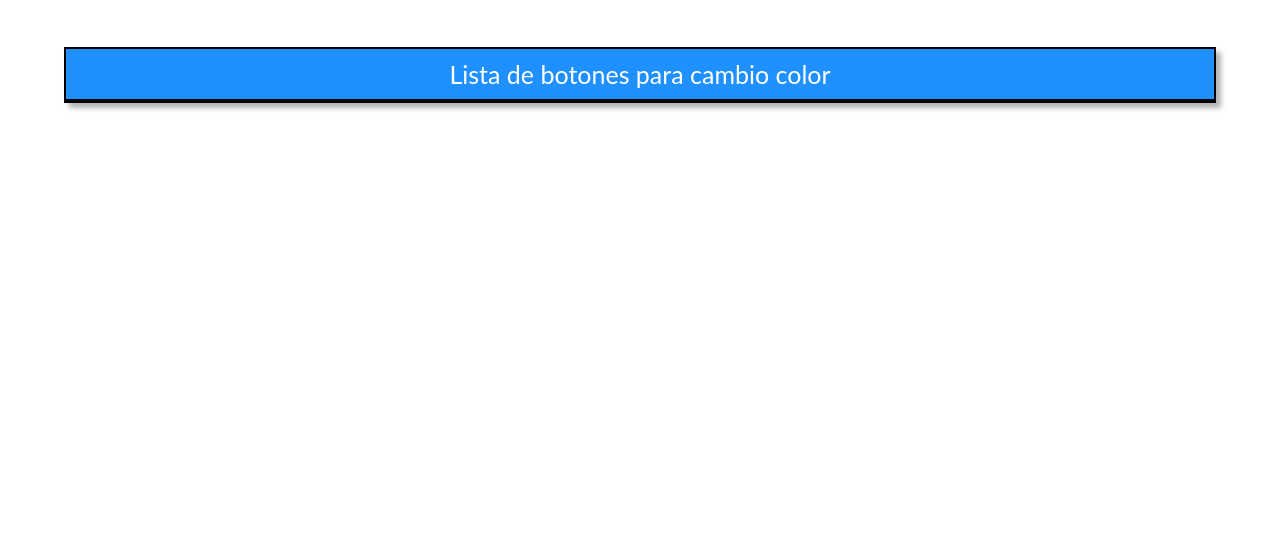
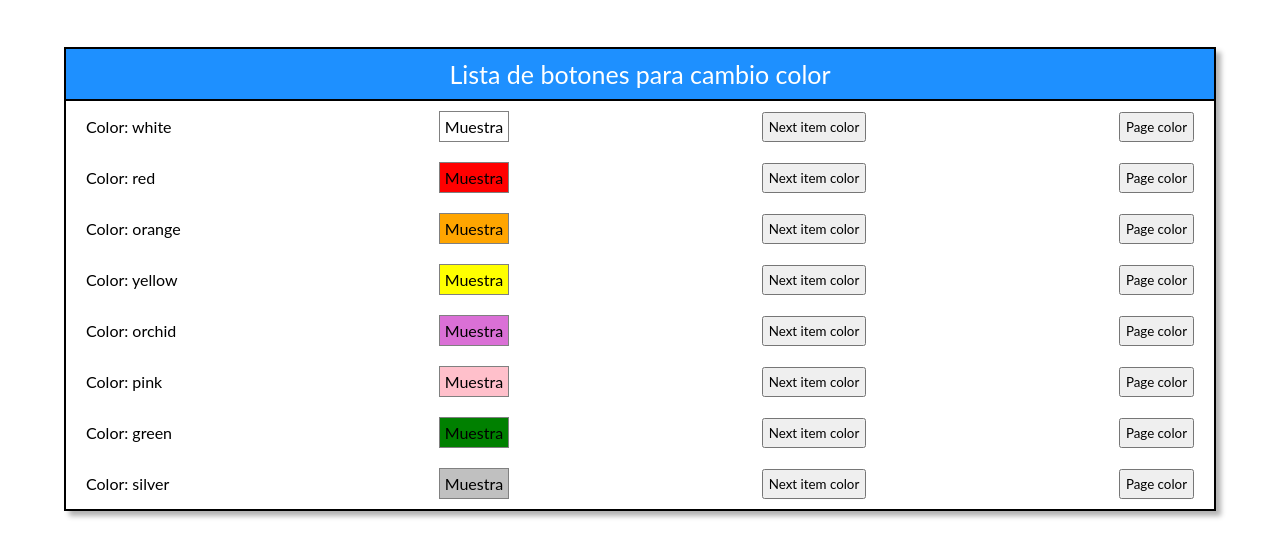
Before and after one commit to raulmoralesruiz/Everis-JS-Ejericicio3, a website: page index.html in a window 1280 px wide. Shown: the part 72-630 px from the top of the page. Drawn offline with Linux system fonts and the light colour scheme.

Commit message:
Parte del ejercicio realizada.

```diff
--- a/index.html
+++ b/index.html
@@ -2,7 +2,7 @@
 
 <head>
 	<title>Práctica Javascript</title>
-	<script src="index.js"></script>
+	<script src="index.js" defer></script>
 	<style>
 		* {
 			margin: 0;
@@ -21,8 +21,8 @@
 			background-color: dodgerblue;
 			margin: 50px auto 0;
 			box-shadow: 5px 5px 5px rgba(0, 0, 0, .3);
-      border: solid black 2px;
-      font-size: 0;
+			border: solid black 2px;
+			font-size: 0;
 		}
 
 		.color-item {
@@ -33,7 +33,7 @@
 			display: flex;
 			justify-content: space-between;
 			align-items: center;
-      font-size: 16px;
+			font-size: 16px;
 		}
 
 		.color-item--odd {
--- a/index.js
+++ b/index.js
@@ -60,3 +60,46 @@ const colorList = [
     hex: '#c0c0c0'
   }
 ];
+
+let lista = document.getElementsByClassName("color-list")[0];
+
+
+for (elemento of colorList) {
+  console.log(elemento);
+
+  let newLi = document.createElement("li");
+  newLi.classList.add("color-item");
+
+  let liDivName = document.createElement("div");
+  liDivName.classList.add("color-name");
+  liDivName.textContent = `Color: ${elemento.colorName}`;
+
+  let liDivShow = document.createElement("div");
+  liDivShow.classList.add("color-show");
+  liDivShow.textContent = `Muestra`;
+  liDivShow.setAttribute("style", `background-color: ${elemento.hex};`);
+
+  let liButtonNext = document.createElement("button");
+  liButtonNext.classList.add("color-set");
+  liButtonNext.textContent = `Next item color`;
+
+
+  let liButtonPage = document.createElement("button");
+  liButtonPage.classList.add("color-set");
+  liButtonPage.textContent = `Page color`;
+
+
+  newLi.appendChild(liDivName);
+  newLi.appendChild(liDivShow);
+  newLi.appendChild(liButtonNext);
+  newLi.appendChild(liButtonPage);
+  lista.appendChild(newLi);
+}
+
+// La estructura de un item de la lista deberá quedar con de la siguiente forma en el HTML (ejemplo del item para el color "white"):
+// <li class="color-item">
+// 	<div class="color-name">Color: white</div>
+// 	<div class="color-show">Muestra</div>
+// 	<button class="color-set">Next item color</button>
+// 	<button class="color-set">Page color</button>
+// </li>
```
